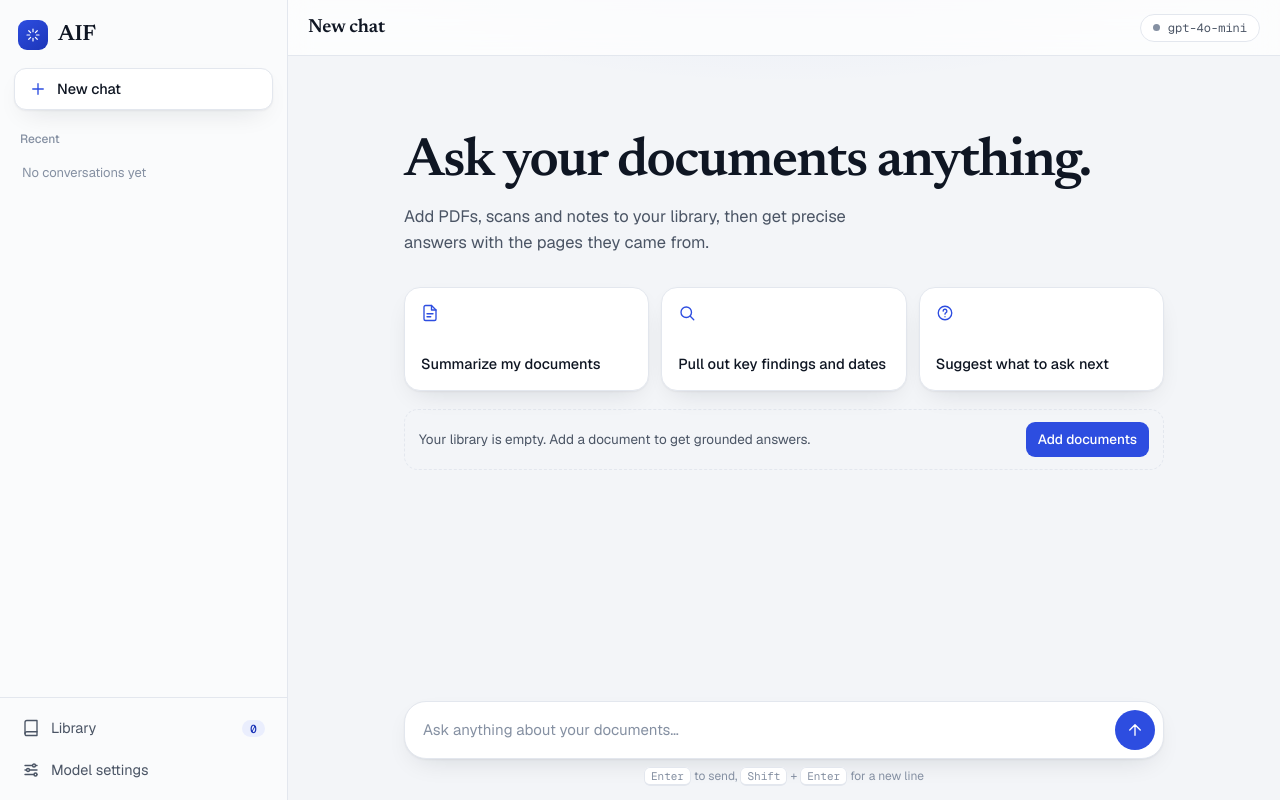
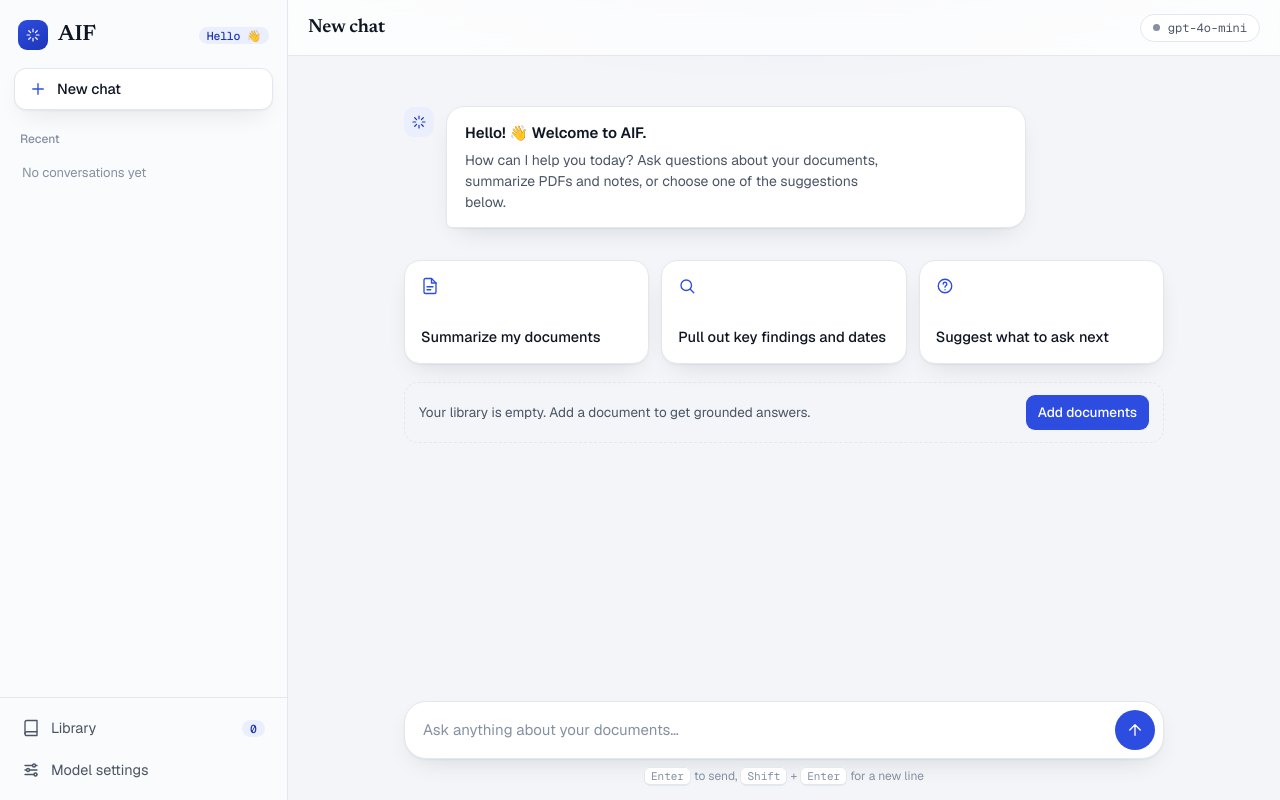
Before and after one commit to korderushi07/aif, a Django app: page / in a window 1280 px wide. Run offline with Django 4.2, Linux system fonts and the light colour scheme; data comes from the database, SQL or seed files in the repository; data that the repository does not hold is empty; some libraries are stand-ins or nearby versions.

Commit message:
Show normal greeting on opening in left corner

```diff
--- a/source/djangoserver/ragchatbot/templates/chat/index.html
+++ b/source/djangoserver/ragchatbot/templates/chat/index.html
@@ -170,7 +170,11 @@ dialog::backdrop{background:rgba(8,12,20,.55);backdrop-filter:blur(5px)}
 <div class="scrim" id="scrim"></div>
 <div class="app">
   <aside class="rail" id="rail" aria-label="Conversations">
-    <div class="brand"><div class="mark"><svg class="i"><use href="#i-spark"/></svg></div>AIF</div>
+    <div class="brand">
+      <div class="mark"><svg class="i"><use href="#i-spark"/></svg></div>
+      <span>AIF</span>
+      <span class="badge" style="margin-left:auto;font-size:11.5px;font-weight:500;">Hello 👋</span>
+    </div>
     <button class="newchat" id="newBtn" type="button"><svg class="i"><use href="#i-plus"/></svg>New chat</button>
     <div class="cap">Recent</div>
     <nav class="chats" id="chatList"></nav>
@@ -200,9 +204,16 @@ dialog::backdrop{background:rgba(8,12,20,.55);backdrop-filter:blur(5px)}
 </div>
 
 <template id="tplEmpty">
-  <div class="empty">
-    <h1>Ask your documents anything.</h1>
-    <p>Add PDFs, scans and notes to your library, then get precise answers with the pages they came from.</p>
+  <div class="empty" style="padding-top:20px;">
+    <div class="msg ai" style="margin-bottom:20px;">
+      <div class="av"><svg class="i"><use href="#i-spark"/></svg></div>
+      <div class="bw">
+        <div class="b md" style="background:var(--panel);border:1px solid var(--line);border-radius:18px 18px 18px 6px;padding:14px 18px;box-shadow:var(--sh);max-width:580px;">
+          <p style="margin:0 0 6px;font-size:15px;font-weight:600;color:var(--ink);">Hello! 👋 Welcome to AIF.</p>
+          <p style="margin:0;color:var(--ink2);font-size:14px;line-height:1.5;">How can I help you today? Ask questions about your documents, summarize PDFs and notes, or choose one of the suggestions below.</p>
+        </div>
+      </div>
+    </div>
     <div class="sug">
       <button type="button" data-p="Summarize the key points of my documents."><svg class="i"><use href="#i-file"/></svg>Summarize my documents</button>
       <button type="button" data-p="Extract the main findings, dates and conclusions from the files."><svg class="i"><use href="#i-find"/></svg>Pull out key findings and dates</button>
```
